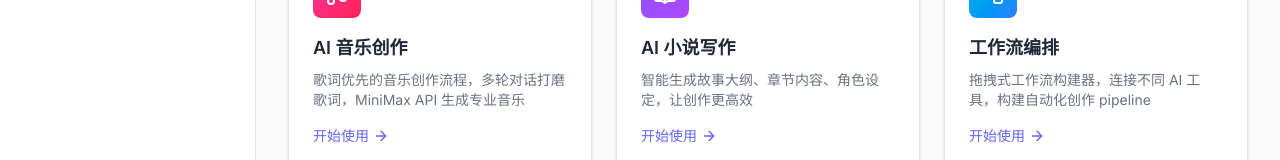
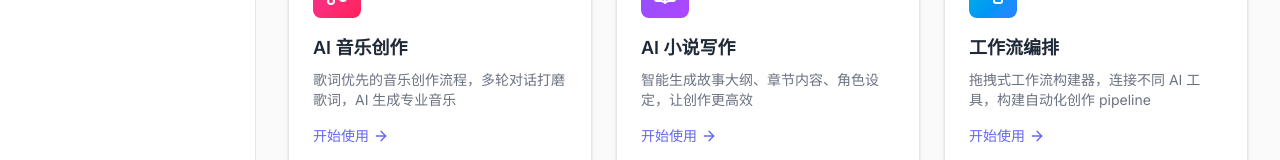
Before and after one commit to ShawNight/ai-workshop, a React (Vite) app in the folder frontend/: page / in a window 1280 px wide. Shown: the part 427-587 px from the top of the page. Built offline with nearby package versions, Linux system fonts and the light colour scheme.

Commit message:
fix: 移除首页硬编码的 MiniMax 引用

```diff
--- a/frontend/src/pages/HomePage.jsx
+++ b/frontend/src/pages/HomePage.jsx
@@ -6,7 +6,7 @@ const features = [
   {
     icon: Music,
     title: 'AI 音乐创作',
-    description: '歌词优先的音乐创作流程，多轮对话打磨歌词，MiniMax API 生成专业音乐',
+    description: '歌词优先的音乐创作流程，多轮对话打磨歌词，AI 生成专业音乐',
     link: '/music',
     color: 'from-pink-500 to-rose-500'
   },
```
